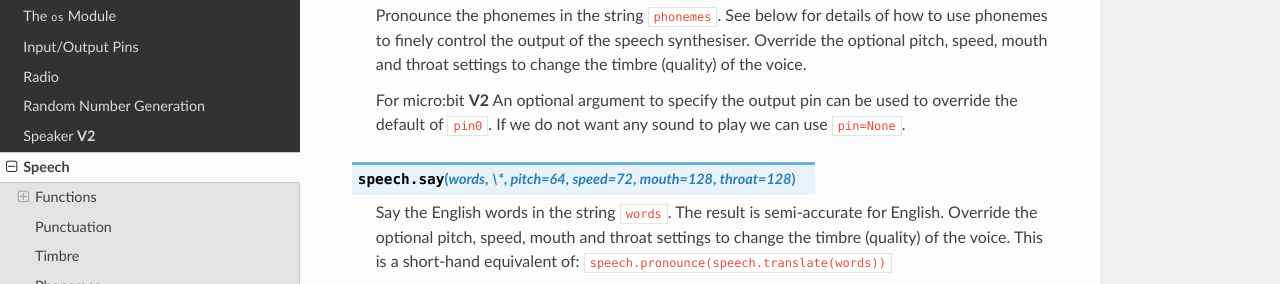
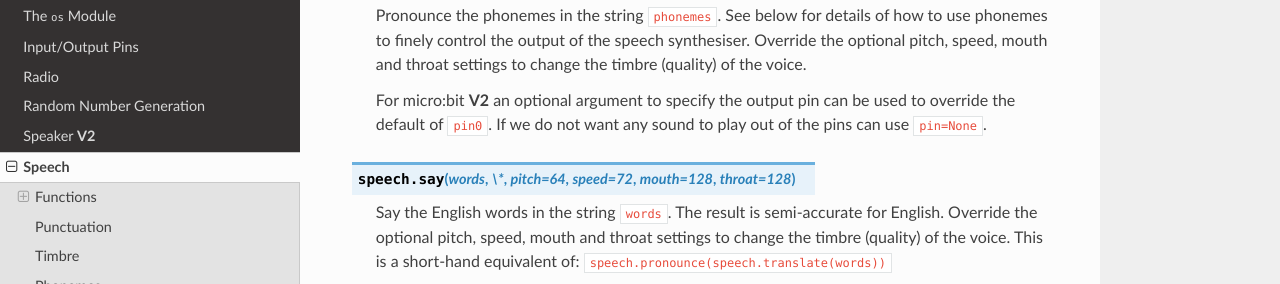
Before and after one commit to bbcmicrobit/micropython, a Sphinx documentation site: the page built from docs/speech.rst, in a window 1280 px wide and 900 px high, scrolled down 1343 px. Shown: the part 167-451 px from the top of the window. Built offline with Sphinx 7.4.7 and the Read the Docs theme 2.0.0, drawn with Linux system fonts in a browser that asks for light colours.

Commit message:
Update docs/speech.rst

```diff
--- a/docs/speech.rst
+++ b/docs/speech.rst
@@ -53,9 +53,9 @@ Functions
     Override the optional pitch, speed, mouth and throat settings to change the
     timbre (quality) of the voice.
 
-    For micro:bit **V2** An optional argument to specify the output pin can be used to override the
-    default of ``pin0``. If we do not want any sound to play we can use
-    ``pin=None``.
+    For micro:bit **V2** an optional argument to specify the output pin can be
+    used to override the default of ``pin0``. If we do not want any sound to
+    play out of the pins can use ``pin=None``.
 
 .. py:function:: say(words, \*, pitch=64, speed=72, mouth=128, throat=128)
 
```
